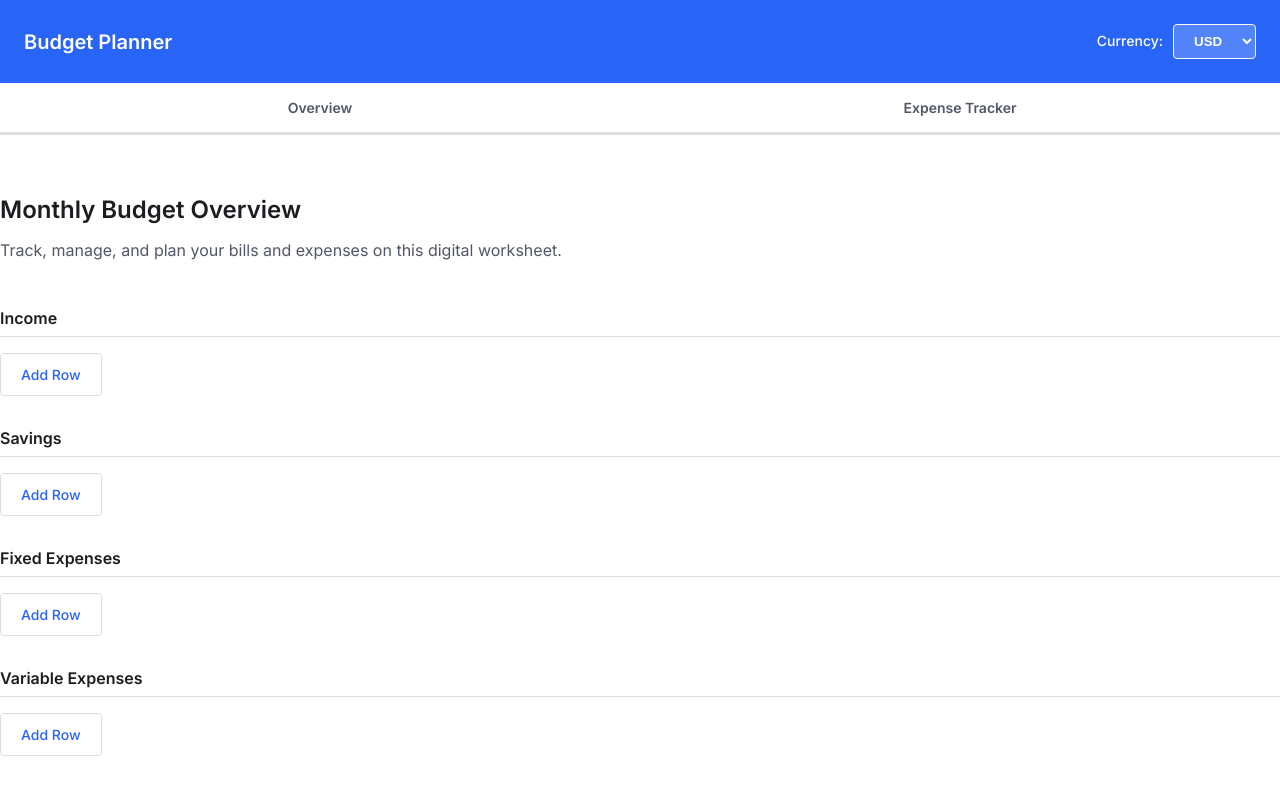
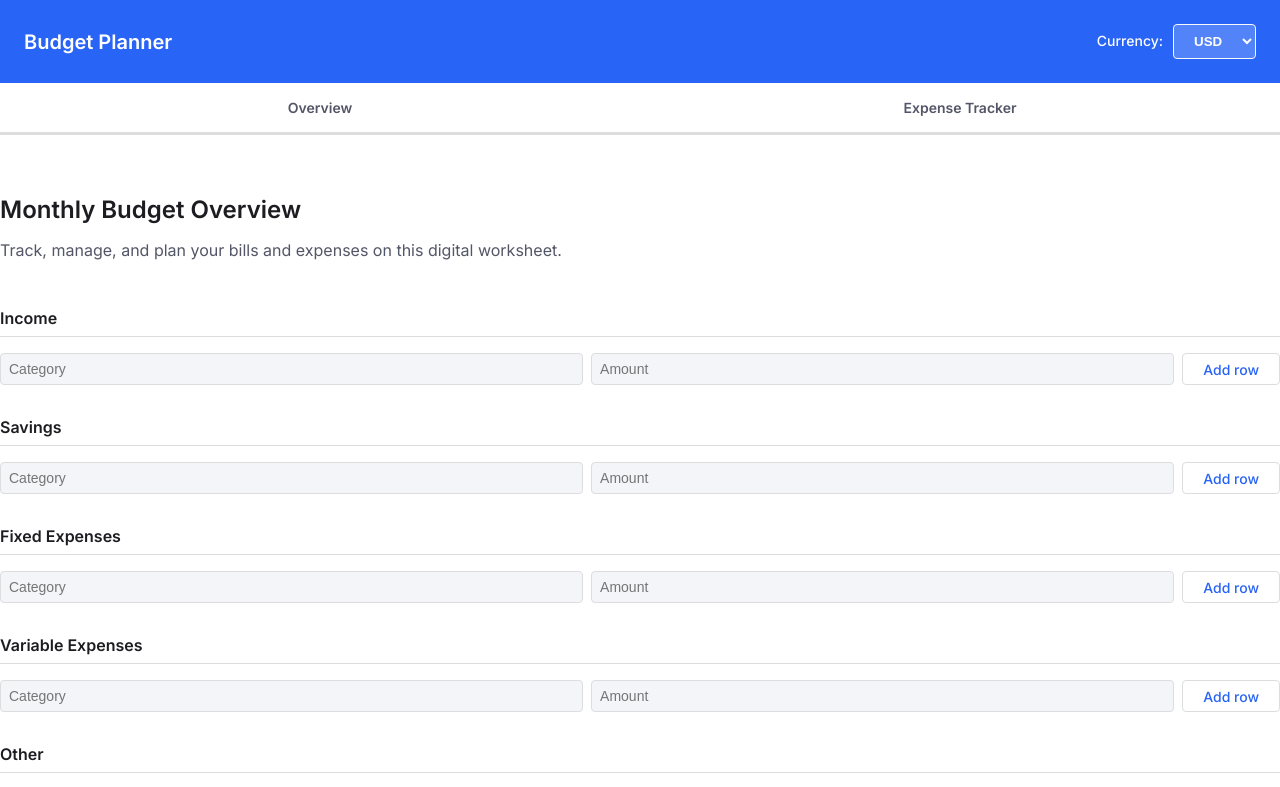
Before and after one commit to aliciaboyd/budget-planner, a React (Vite) app: page / in a window 1280 px wide. Shown: the top 787 px of the page. Built offline with nearby package versions, Linux system fonts and the light colour scheme.

Commit message:
Creates add row functionality for budget overview

```diff
--- a/src/assets/App.css
+++ b/src/assets/App.css
@@ -141,7 +141,8 @@ h3 {
 .primary-btn {
   font-size: 14px;
   font-weight: 500;
-  padding: 0.75rem 1.25rem;
+  height: 2rem;
+  padding-inline: 1.25rem;
   border-radius: 4px;
   cursor: pointer;
   transition: 200ms ease-in-out;
@@ -189,7 +190,7 @@ h3 {
   color: var(--blue);
 }
 
-form {
+.budget-overview {
   padding-block: 48px;
   width: 100%;
 }
@@ -197,7 +198,7 @@ form {
 input {
   width: 100%;
   height: 2rem;
-  font-size: 16px;
+  font-size: 1rem;
   padding-inline: 0.5rem;
   background-color: var(--bg-grey);
   border: 1px solid var(--outline-grey);
@@ -205,11 +206,42 @@ input {
   color: var(--text-dark);
 }
 
+input::placeholder {
+  font-size: 14px;
+}
+
 .input-group {
   width: 100%;
-  display: flex;
+  display: grid;
+  grid-template-columns: 1fr 1fr auto;
   gap: 0.5rem;
   margin-block: 0.75rem;
+}
+
+.row-container {
+  width: 100%;
+  display: grid;
+  grid-template-columns: 1fr 1fr auto;
+  /* gap: 0.25rem; */
+  font-size: 14px;
+  color: var(--text-dark);
+}
+
+.row-container p {
+  height: 2rem;
+  border: 1px solid var(--outline-grey);
+  border-radius: 0.25rem;
+  display: flex;
+  align-items: center;
+  padding-inline: 0.5rem;
+}
+
+.row-container:not(:last-of-type) {
+  margin-bottom: 0.75rem;
+}
+
+.row-container p {
+  margin-right: 0.5rem;
 }
 
 @media (min-width: 1280px) {
--- a/src/assets/global.css
+++ b/src/assets/global.css
@@ -17,6 +17,7 @@
   -webkit-text-size-adjust: 100%;
   color: var(--text);
   background-color: var(--bg-grey);
+  font-size: 16px;
 }
 
 * {
--- /dev/null
+++ b/src/components/BudgetCategory.jsx
@@ -0,0 +1,42 @@
+import { useState } from "react";
+import { v4 as uuidv4 } from "uuid";
+
+export default function Income({ setValues }) {
+  const [textValue, setTextValue] = useState("");
+  const [numValue, setNumValue] = useState(null);
+
+  const addRow = () => {
+    if (textValue === "" || numValue === null) {
+      return;
+    }
+
+    let setId = uuidv4();
+    setValues(textValue, numValue, setId);
+    setTextValue("");
+    setNumValue(0);
+  };
+
+  return (
+    <form
+      className="input-group"
+      onSubmit={(e) => {
+        e.preventDefault();
+        addRow();
+      }}
+    >
+      <input
+        type="text"
+        placeholder="Category"
+        onChange={(e) => setTextValue(e.target.value)}
+        value={textValue}
+      />
+      <input
+        type="number"
+        placeholder="Amount"
+        onChange={(e) => setNumValue(e.target.value)}
+        value={numValue}
+      />
+      <button className="secondary-btn">Add row</button>
+    </form>
+  );
+}
--- /dev/null
+++ b/src/components/BudgetForm.jsx
@@ -0,0 +1,161 @@
+import { useState } from "react";
+import BudgetCategory from "./BudgetCategory";
+import BudgetSummary from "./BudgetSummary";
+
+function Category({ category, children }) {
+  return (
+    <div id="income" className="income category">
+      <h3>{category}</h3>
+      {children}
+    </div>
+  );
+}
+
+export default function BudgetForm() {
+  const [incomeValues, setIncomeValues] = useState([]);
+  const [savingsValues, setSavingsValues] = useState([]);
+  const [variableValues, setVariableValues] = useState([]);
+  const [fixedValues, setFixedValues] = useState([]);
+  const [otherValues, setOtherValues] = useState([]);
+
+  function updateIncomeValues(x, y, z) {
+    setIncomeValues([...incomeValues, { category: x, amount: y, id: z }]);
+  }
+
+  function updateSavingsValues(x, y, z) {
+    setSavingsValues([...savingsValues, { category: x, amount: y, id: z }]);
+  }
+
+  function updateVariableValues(x, y, z) {
+    setVariableValues([...variableValues, { category: x, amount: y, id: z }]);
+  }
+
+  function updateFixedValues(x, y, z) {
+    setFixedValues([...fixedValues, { category: x, amount: y, id: z }]);
+  }
+
+  function updateOtherValues(x, y, z) {
+    setOtherValues([...otherValues, { category: x, amount: y, id: z }]);
+  }
+
+  return (
+    <div>
+      <Category category="Income">
+        <BudgetCategory setValues={updateIncomeValues} />
+        {incomeValues.map((item) => {
+          return (
+            <div key={item.id} className="row-container">
+              <p>{item.category}</p>
+              <p>{item.amount}</p>
+              <button
+                className="delete"
+                onClick={() => {
+                  setIncomeValues(
+                    incomeValues.filter((obj) => {
+                      return obj.id !== item.id;
+                    })
+                  );
+                }}
+              >
+                -
+              </button>
+            </div>
+          );
+        })}
+      </Category>
+      <Category category="Savings">
+        <BudgetCategory setValues={updateSavingsValues} />
+        {savingsValues.map((item) => {
+          return (
+            <div key={item.id} className="row-container">
+              <p>{item.category}</p>
+              <p>{item.amount}</p>
+              <button
+                className="delete"
+                onClick={() => {
+                  setIncomeValues(
+                    savingsValues.filter((obj) => {
+                      return obj.id !== item.id;
+                    })
+                  );
+                }}
+              >
+                -
+              </button>
+            </div>
+          );
+        })}
+      </Category>
+      <Category category="Fixed Expenses">
+        <BudgetCategory setValues={updateFixedValues} />
+        {fixedValues.map((item) => {
+          return (
+            <div key={item.id} className="row-container">
+              <p>{item.category}</p>
+              <p>{item.amount}</p>
+              <button
+                className="delete"
+                onClick={() => {
+                  setIncomeValues(
+                    fixedValues.filter((obj) => {
+                      return obj.id !== item.id;
+                    })
+                  );
+                }}
+              >
+                -
+              </button>
+            </div>
+          );
+        })}
+      </Category>
+      <Category category="Variable Expenses">
+        <BudgetCategory setValues={updateVariableValues} />
+        {variableValues.map((item) => {
+          return (
+            <div key={item.id} className="row-container">
+              <p>{item.category}</p>
+              <p>{item.amount}</p>
+              <button
+                className="delete"
+                onClick={() => {
+                  setIncomeValues(
+                    variableValues.filter((obj) => {
+                      return obj.id !== item.id;
+                    })
+                  );
+                }}
+              >
+                -
+              </button>
+            </div>
+          );
+        })}
+      </Category>
+      <Category category="Other">
+        <BudgetCategory setValues={updateOtherValues} />
+        {otherValues.map((item) => {
+          return (
+            <div key={item.id} className="row-container">
+              <p>{item.category}</p>
+              <p>{item.amount}</p>
+              <button
+                className="delete"
+                onClick={() => {
+                  setIncomeValues(
+                    otherValues.filter((obj) => {
+                      return obj.id !== item.id;
+                    })
+                  );
+                }}
+              >
+                -
+              </button>
+            </div>
+          );
+        })}
+      </Category>
+      <BudgetSummary income={incomeValues}></BudgetSummary>
+    </div>
+  );
+}
--- /dev/null
+++ b/src/components/BudgetSummary.jsx
@@ -0,0 +1,3 @@
+export default function BudgetSummary() {
+  return <div>Summary</div>;
+}
--- a/src/pages/BudgetOverview.jsx
+++ b/src/pages/BudgetOverview.jsx
@@ -1,48 +1,19 @@
 // import { useState } from "react";
-import { v4 as uuidv4 } from "uuid";
-
-// function Input() {
-//   return (
-//     <>
-//       <div className="input-group">
-//         <input placeholder="Source" type="text"></input>
-//         <input placeholder="Amount" type="number"></input>
-//         <button className="delete">-</button>
-//       </div>
-//     </>
-//   );
-// }
-
-function Category({ category, children }) {
-  return (
-    <div id="income" className="income category">
-      <h3>{category}</h3>
-      {children}
-      <button className="secondary-btn">Add Row</button>
-    </div>
-  );
-}
+// import { v4 as uuidv4 } from "uuid";
+import BudgetForm from "../components/BudgetForm";
 
 function BudgetOverview() {
-  function newId() {
-    return uuidv4();
-  }
-
   return (
-    <div>
+    <main>
       <h1>Monthly Budget Overview</h1>
       <p>
         Track, manage, and plan your bills and expenses on this digital
         worksheet.
       </p>
-      <form className="budget-overview" onSubmit={(e) => e.preventDefault()}>
-        <Category category="Income"></Category>
-        <Category category="Savings"></Category>
-        <Category category="Fixed Expenses"></Category>
-        <Category category="Variable Expenses"></Category>
-        <Category category="Other"></Category>
-      </form>
-    </div>
+      <div className="budget-overview">
+        <BudgetForm />
+      </div>
+    </main>
   );
 }
 
```
